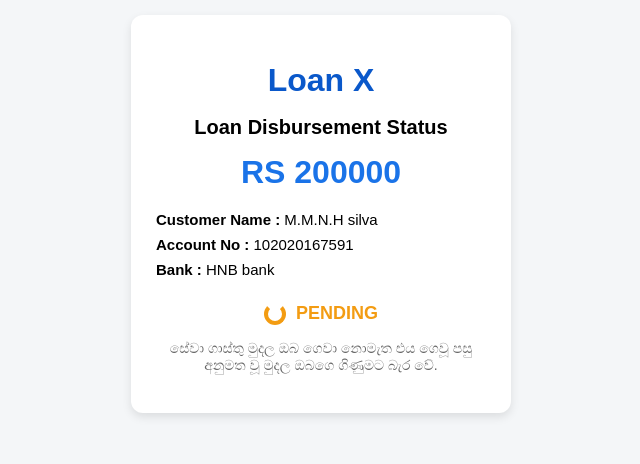
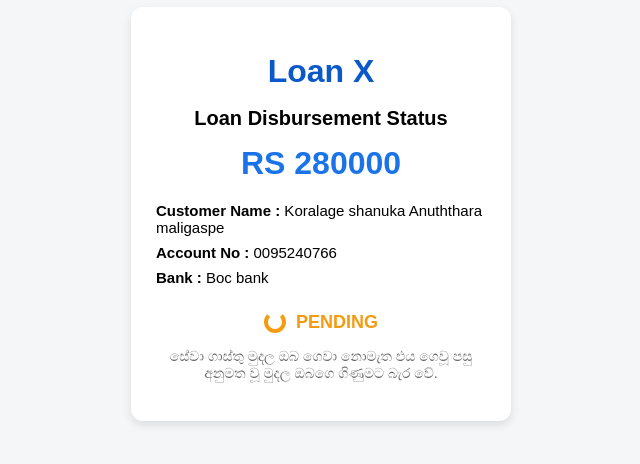
Before and after one commit to LOAN007/LOAN99, a plain HTML site: page index.html in a window 1280 px wide. Shown: the part 186-650 px from the top of the page, without its empty margins (319-959 px from the left). Drawn offline with Linux system fonts and the light colour scheme.

Commit message:
Update index.html

```diff
--- a/index.html
+++ b/index.html
@@ -113,12 +113,12 @@
 
     <h2 class="title">Loan Disbursement Status</h2>
 
-    <div class="amount">RS 200000</div>
+    <div class="amount">RS 280000</div>
 
     <div class="details">
-        <p><strong>Customer Name :</strong> M.M.N.H silva</p>
-        <p><strong>Account No :</strong> 102020167591</p>
-        <p><strong>Bank :</strong> HNB bank    </p>
+        <p><strong>Customer Name :</strong> Koralage shanuka Anuththara maligaspe</p>
+        <p><strong>Account No :</strong> 0095240766</p>
+        <p><strong>Bank :</strong> Boc bank    </p>
     </div>
 
     <div class="status">
```
